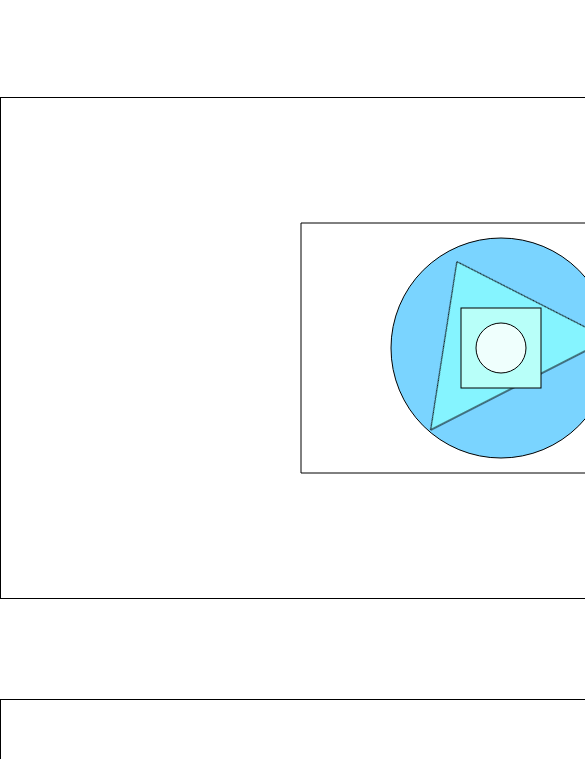
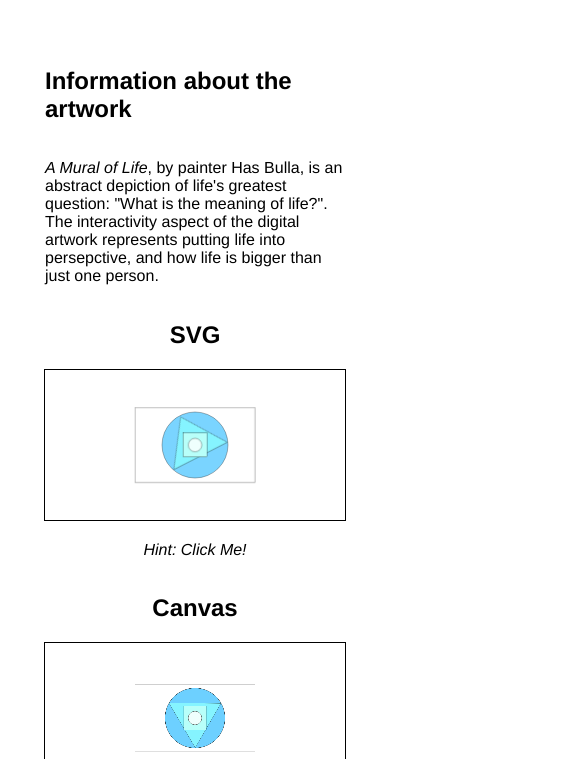
Before and after one commit to Sebastian-Sole/it2810-assignment-1, a plain HTML site: page index.html in a window 390 px wide. Shown: the part 85-844 px from the top of the page, 585 px wide, since content can reach past the window. Drawn offline with nearby package versions, Linux system fonts and the light colour scheme.

Commit message:
artist info and page resizing

```diff
--- a/canvas.js
+++ b/canvas.js
@@ -350,17 +350,24 @@ function animateCanvas() {
 
   this.frame.drawBox(ctx);
 
-  if (this.smallCircle.getRadius < 425) {
+  if (this.smallCircle.getRadius < 450) {
     this.smallCircle.incrementRadius();
+    if (this.smallCircle.getRadius > 450) {
+      this.smallCircle.setRadius = 450;
+    }
   }
   if (this.smallCircle.getOpacity > 0) {
     this.smallCircle.decreaseOpacity();
   }
 
   // Big Circle
-  if (this.bigCircle.getRadius <= 475) {
+  if (this.bigCircle.getRadius <= 500) {
     this.bigCircle.incrementRadius();
+    if (this.bigCircle.getRadius > 500) {
+      this.bigCircle.setRadius = 500;
+    }
   }
+
   if (this.bigCircle.getOpacity > 0) {
     this.bigCircle.decreaseOpacity();
   }
@@ -428,7 +435,7 @@ function animateBackToStart() {
   if (this.smallCircle.getRadius > 22.5) {
     this.smallCircle.decrementRadius();
     if (this.smallCircle.getRadius < 22.5) {
-      this.smallCircle.setRadius(22.5);
+      this.smallCircle.setRadius = 22.5;
     }
   }
   if (this.smallCircle.getOpacity < 1) {
@@ -436,10 +443,10 @@ function animateBackToStart() {
   }
 
   // Big Circle
-  if (this.bigCircle.getRadius > 110) {
+  if (this.bigCircle.getRadius > 100) {
     this.bigCircle.decrementRadius();
-    if (this.bigCircle.getRadius < 110) {
-      this.bigCircle.setRadius(110);
+    if (this.bigCircle.getRadius < 100) {
+      this.bigCircle.setRadius(100);
     }
   }
   if (this.bigCircle.getOpacity < 0.77) {
--- a/index.html
+++ b/index.html
@@ -14,9 +14,15 @@
       <h1>Art Gallery</h1>
     </div>
 
+    <div class="artist-info">
+      <h2>Information about the artwork</h2>
+      <p><em>A Mural of Life</em>, by painter Has Bulla, is an abstract depiction of life's greatest question: "What is the meaning of life?". The interactivity aspect of the digital artwork represents putting life into persepctive, and how life is bigger than just one person.</p>
+    </div>
+
     <div class="main-content">
+      <h2>SVG</h2>
       <div class="box">
-        <svg viewBox="0 0 1000 500" id="svg-content">
+        <svg viewBox="0 0 500 500" id="svg-content">
           <circle
             cx="50%"
             cy="50%"
@@ -28,7 +34,7 @@
             id="outer_circle"
           />
           <polygon
-            points="400, 291  500 153, 600 291"
+            points="150, 291  250 145, 350 291"
             fill-opacity="1"
             stroke="black"
             stroke-width="1"
@@ -38,7 +44,7 @@
           <rect
             width="80"
             height="80"
-            x="460"
+            x="210"
             y="210"
             stroke="black"
             stroke-width="1"
@@ -46,15 +52,15 @@
             id="rectangle"
           />
 
-          <line x1="300" y1="375" x2="700" y2="375" stroke="black" />
-          <line x1="300" y1="375" x2="300" y2="125" stroke="black" />
-          <line x1="700" y1="375" x2="700" y2="125" stroke="black" />
-          <line x1="700" y1="125" x2="300" y2="125" stroke="black" />
+          <line x1="50" y1="375" x2="450" y2="375" stroke="black" />
+          <line x1="50" y1="375" x2="50" y2="125" stroke="black" />
+          <line x1="450" y1="375" x2="450" y2="125" stroke="black" />
+          <line x1="450" y1="125" x2="50" y2="125" stroke="black" />
 
           <circle
             cx="50%"
             cy="50%"
-            r="25"
+            r="22.5"
             stroke="black"
             stroke-width="1"
             fill="#EFFFFD"
@@ -63,9 +69,12 @@
           />
         </svg>
       </div>
+      <p style="font-style: italic; margin-top: -30px">Hint: Click Me!</p>
+
+      <h2>Canvas</h2>
 
       <div class="box">
-        <canvas id="main-canvas" class="stack" width="1000px" height="500px">
+        <canvas id="main-canvas" class="stack" width="1000" height="500px">
         </canvas>
         <canvas
           id="triangle-canvas"
@@ -73,8 +82,9 @@
           width="1000px"
           height="500px"
         ></canvas>
-      </div>
     </div>
+    <p style="font-style: italic; margin-top: -30px">Hint: Click Me!</p>
+
     <script src="canvas.js"></script>
   </body>
 </html>
--- a/main.css
+++ b/main.css
@@ -1,21 +1,31 @@
 body {
     margin: 0;
     font-family: "Helvetica Neue"
+    /* font-family: "Apple Chancery"; */
 }
 
 .header-content{
     display: flex;
     justify-content: center;
     border: 1px solid;
-    margin-bottom: 100px;
+    margin-bottom: 50px;
+}
+
+.artist-info {
+    display: flex;
+    justify-content: center;
+    align-items:center;
+    width: 500px;
+    flex-direction: column;
+    margin: 0 auto;
 }
 
 .box {
     border: 1px solid;
-    min-width: 1000px;
+    width: 1000px;
     height: 500px;
     position: relative;
-    margin-bottom: 100px;
+    margin-bottom: 50px;
     display: flex;
     justify-content: space-around;
 }
@@ -25,6 +35,7 @@ body {
     justify-content: space-around;
     align-items: center;
     flex-wrap: wrap;
+    flex-direction: column;
 }
 
 
@@ -61,6 +72,8 @@ svg{
 
 #triangle {
     transform: rotate(0deg);
+    -webkit-tranform: rotate(0deg);
+    -moz-transform: rotate(0deg);
     fill-opacity: 1;
     animation-name: changeTriangle;
     animation-duration: 3s;
@@ -71,8 +84,38 @@ svg{
 @keyframes changeTriangle {
     from {
         transform: rotate(0deg);
+        -webkit-tranform: rotate(0deg);
+        -moz-transform: rotate(0deg);
+
     }
     to {
         transform: rotate(360deg);
+        -webkit-tranform: rotate(360deg);
+        -moz-transform: rotate(360deg);
+
+
     }
 }
+
+@media only screen and (max-width: 1200px) {
+    .box {
+        width: 400px;
+        height: 200px;
+    }
+    canvas {
+        width: 400px;
+    }
+}
+
+@media only screen and (max-width: 500px){
+    .box {
+        width: 300px;
+        height: 150px;
+    }
+    canvas {
+        width: 300px;
+    }
+    .artist-info {
+        width: 300px;
+    }
+}
--- a/svg.js
+++ b/svg.js
@@ -12,19 +12,19 @@ $(function () {
         "fill-opacity": 0,
         height: 10,
         width: 10,
-        x: 495,
+        x: 240,
         y: 245,
       });
       $("line").animate({ "stroke-width": 10 });
     } else {
       $("#outer_circle").animate({ r: 110, "fill-opacity": 0.7 });
-      $("#inner_circle").animate({ r: 25, "fill-opacity": 1 });
+      $("#inner_circle").animate({ r: 22.5, "fill-opacity": 1 });
       $("#triangle").animate({ "fill-opacity": 1 });
       $("#rectangle").animate({
         "fill-opacity": 1,
         height: 80,
         width: 80,
-        x: 460,
+        x: 210,
         y: 210,
       });
       $("line").animate({ "stroke-width": 1 });
```
